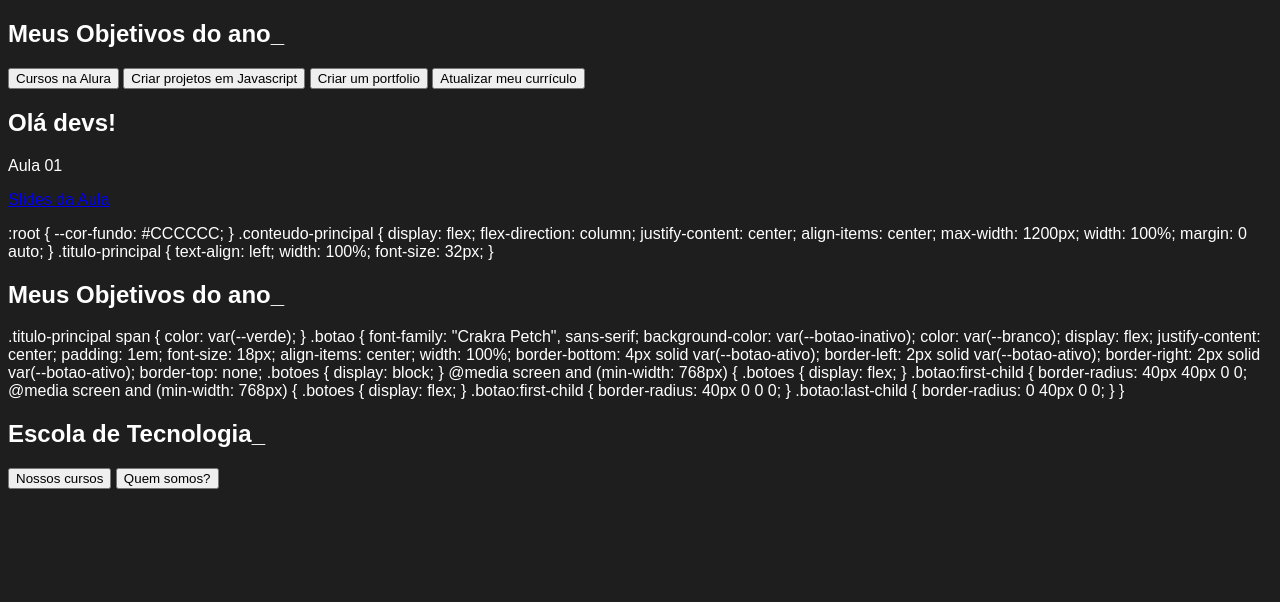
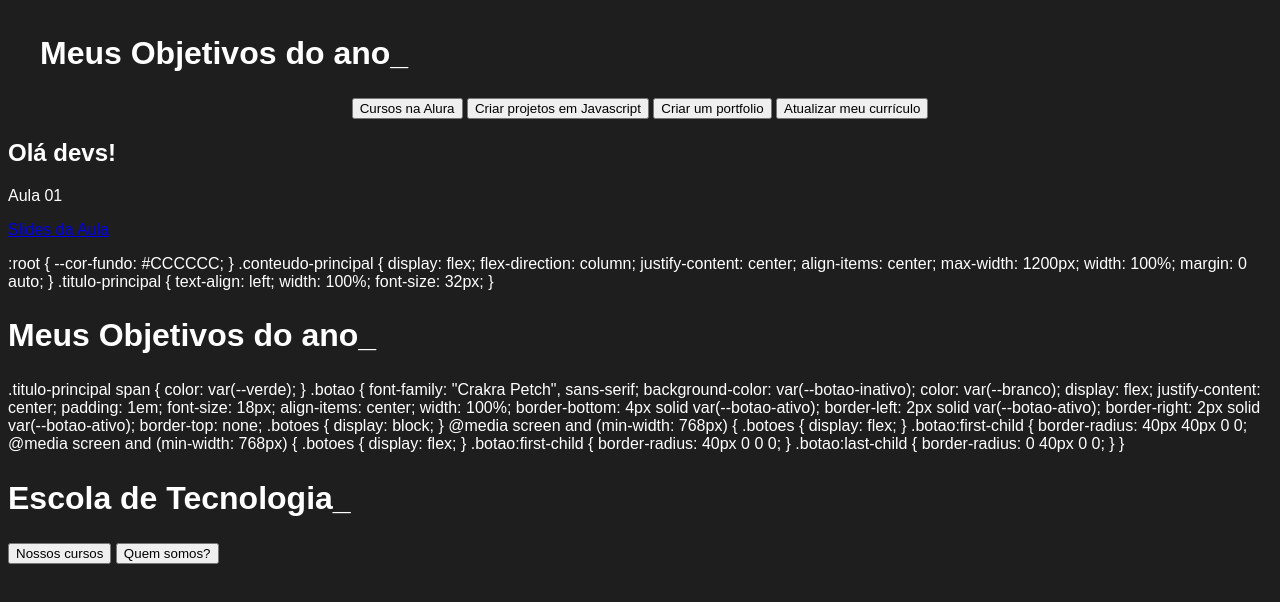
Before and after one commit to ErickDaviMariano/Erick-, a plain HTML site: page index.html in a window 1280 px wide. Drawn offline with Linux system fonts and the light colour scheme.

Commit message:
Update style.css

```diff
--- a/style.css
+++ b/style.css
@@ -12,3 +12,20 @@
         color: var(--branco);
         font-family: 'Chakra Petch', sans-serif;
     }
+  :root {
+        --cor-fundo: #CCCCCC;
+    }
+    .conteudo-principal {
+        display: flex;
+        flex-direction: column;
+        justify-content: center;
+        align-items: center;
+        max-width: 1200px;
+        width: 100%;
+        margin: 0 auto;
+    }
+    .titulo-principal {
+        text-align: left;
+        width: 100%;
+        font-size: 32px;
+    }
```
